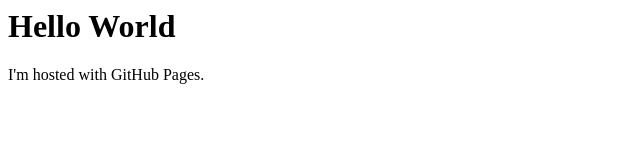
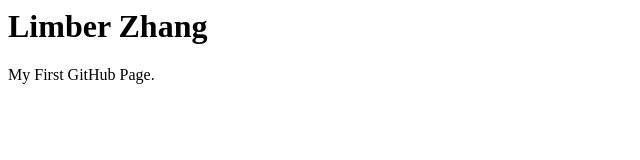
Before and after one commit to limberzhang/collab, a plain HTML site: page index.html in a window 1280 px wide. Shown: the whole page, without its empty margins (0-640 px from the left). Drawn offline with Linux system fonts and the light colour scheme.

Commit message:
Update index.html

```diff
--- a/index.html
+++ b/index.html
@@ -1,2 +1,2 @@
-<h1>Hello World</h1>
-<p>I'm hosted with GitHub Pages.</p>
+<h1>Limber Zhang</h1>
+<p>My First GitHub Page.</p>
```
